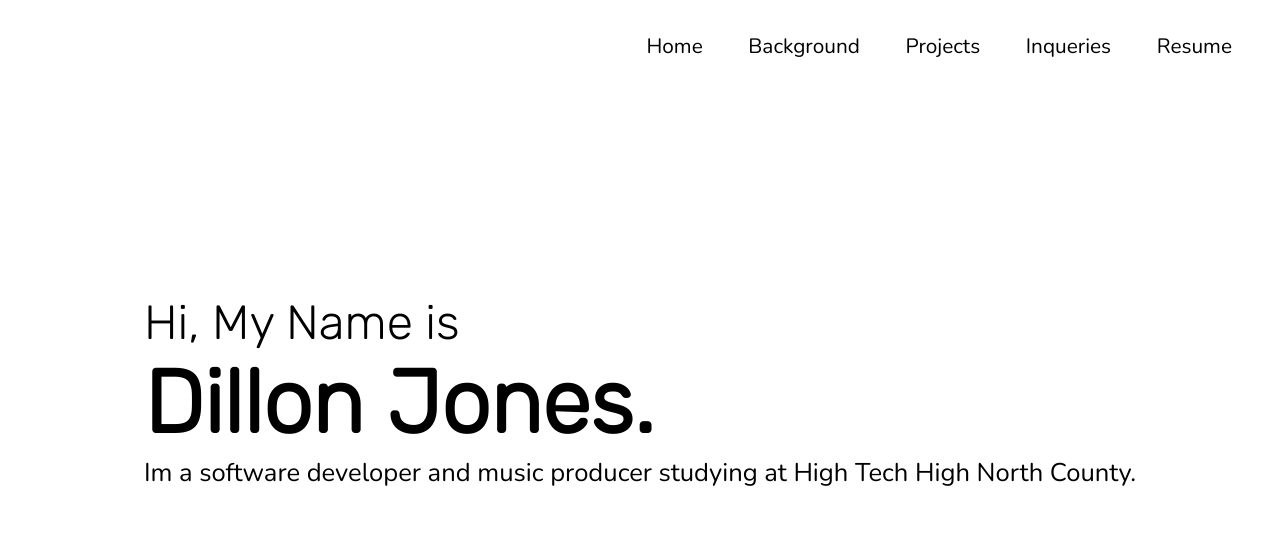
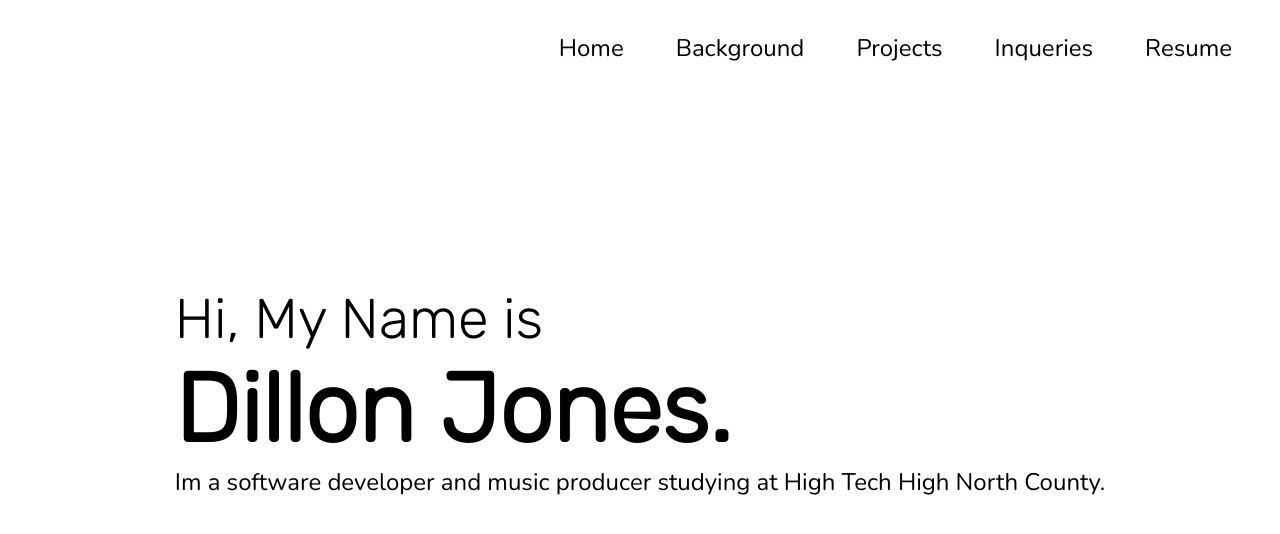
Before and after one commit to QuasariumGH/quasariumgh.github.io, a plain HTML site: page index.html in a window 1280 px wide. Drawn offline with nearby package versions, Linux system fonts and the light colour scheme.

Commit message:
Fixed height issue again with work in progress and seperated css into style.css

```diff
--- a/index.html
+++ b/index.html
@@ -1,65 +1,9 @@
-
 <!DOCTYPE html>
-
 <html lang = "en">
     <title>Digital Portfolio - Dillon Jones</title>
     <link rel="stylesheet" type="text/css" href="//fonts.googleapis.com/css?family=Nunito"/>
     <link href="https://fonts.googleapis.com/css2?family=Rubik:wght@300&display=swap" rel="stylesheet">
-    <style>
-        *, *:before, *:after{
-        box-sizing: border-box;
-        }
-        *{
-        margin: 0;
-        padding: 0;
-        }
-        .NameHeaderSection{
-            font-family: Rubik;
-            height: 50vh;
-            flex-direction: column;
-            display: flex;
-            align-items: flex-start;
-            justify-content: center;
-        }
-        .NameSmall{
-            font-size: 3em;
-        }
-        .NameLarge{
-            font-size: 5.5em;
-        }
-        .NameInfo{
-            font-family: Nunito;
-            font-size: 1.6em;
-        }
-        .TopLayout{
-            text-align: right;
-            margin-right: 3em;
-            margin-top: 2em;
-            height: 20vh;
-        }
-        .TopLinks{
-            font-family: Nunito;
-            font-size: 1.3em;
-            padding-left: 2em;
-            display: inline-block;
-            text-decoration: none;
-            color:black;
-        }
-        .Centered{
-            margin: 0 auto;
-        }
-        .AboutMe{
-            color:black;
-            background-color:rgb(65, 65, 65);
-            text-align: center;
-        }
-        a:link{
-            color:black;
-        }
-        a:hover{
-            color:rgb(31, 118, 218);
-        }
-    </style>
+    <link rel="stylesheet" href="style.css">
     <body>
         <div class="TopLayout">
             <a href="index.html" class="TopLinks">Home</a>
@@ -68,11 +12,11 @@
             <a href="Inquiries.html"class="TopLinks">Inqueries</a>
             <a href="index.html"class="TopLinks">Resume</a>
         </div>
-        <div class="NameHeaderSection">
+        <div class="HeaderSection">
             <div class="Centered">
-                <p class="NameSmall">Hi, My Name is</p>
-                <h2 class="NameLarge">Dillon Jones.</h2>
-                <p class="NameInfo">Im a software developer and music producer studying at High Tech High North County.</p>
+                <p class="HeaderMedium">Hi, My Name is</p>
+                <h2 class="HeaderLarge">Dillon Jones.</h2>
+                <p class="HeaderSmall">Im a software developer and music producer studying at High Tech High North County.</p>
             </div>
         </div >
         <div class="AboutMe">
--- /dev/null
+++ b/style.css
@@ -0,0 +1,50 @@
+*, *:before, *:after{
+    box-sizing: border-box;
+}
+*{
+    margin: 0;
+    padding: 0;
+}
+.HeaderSection{
+    font-family: Nunito;
+    height: 50vh;
+    flex-direction: column;
+    display: flex;
+    align-items: center;
+    justify-content: center;
+}
+.HeaderSmall{
+    font-family: Nunito;
+    font-size: 1.5em;
+}
+ .HeaderMedium{
+    font-family: Rubik;
+    font-size: 3.5em;
+}
+.HeaderLarge{
+    font-family: Rubik;
+    font-size: 6em;
+}
+.TopLayout{
+    text-align: right;
+    margin-right: 3em;
+    margin-top: 2em;
+    height: 20vh;
+}
+.TopLinks{
+    font-family: Nunito;
+    font-size: 1.5em;
+    padding-left: 2em;
+    display: inline-block;
+    text-decoration: none;
+    color:black;
+}
+.Centered{
+    margin: 0 auto;
+}
+a:link{
+    color:black;
+}
+a:hover{
+    color:rgb(255, 0, 0);
+}
```
Also changed, not shown: Background.html (+5 -51 lines), Inquiries.html (+5 -51 lines), Projects.html (+6 -51 lines).
